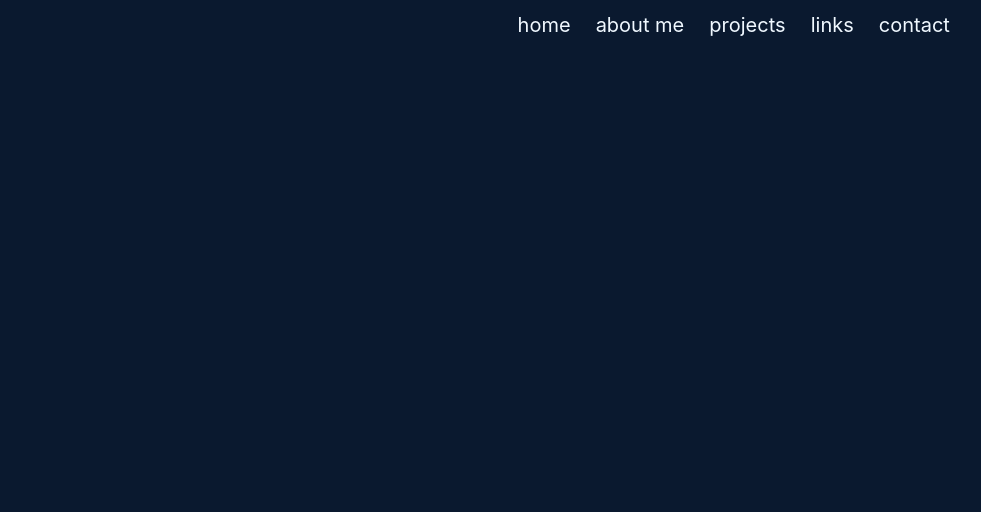
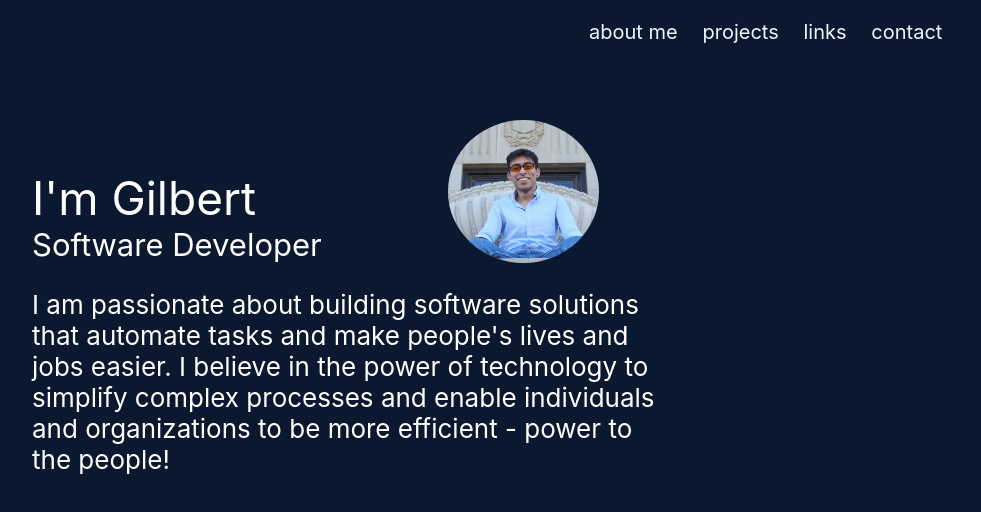
Before and after one commit to gilbertglz/gilbertglz.github.io, a React (Create React App) app in the folder my-site/: page / in a window 1280 px wide. Shown: the top 512 px of the page, without its empty margins (292-1273 px from the left). Built offline with nearby package versions, Linux system fonts and the light colour scheme.

Commit message:
feat(Home): added content to home and generated animation and styling to it

```diff
--- a/my-site/src/App.css
+++ b/my-site/src/App.css
@@ -1,5 +1,4 @@
 .App-header {
-  background-color: #0a192f;
   min-height: 100vh;
   display: flex;
   flex-direction: column;
@@ -25,7 +24,7 @@
 }
 
 ::-webkit-scrollbar-track {
-  background-color: rgba(18, 13, 85, 0.555);
+  background-color: rgba(148, 144, 216, 0.226);
 }
 
 /* For Firefox */
@@ -40,5 +39,5 @@
 }
 
 ::-moz-scrollbar-track {
-  background-color: #a7a7a7;
+  background-color: rgba(148, 144, 216, 0.226);
 }
--- a/my-site/src/App.js
+++ b/my-site/src/App.js
@@ -2,29 +2,41 @@ import './App.css';
 import NavigationBar from './NavigationBar/NavigationBar';
 import { Element } from 'react-scroll';
 import Home from './Home/Home.js';
+import AboutMe from './AboutMe/AboutMe';
+import Projects from './Projects/Projects.js';
+import Links from './Links/Links.js';
+import Contact from './Contact/Contact.js';
+import React, { useEffect } from 'react';
 
-
-function App() {
+function App () {
+  useEffect(() => {
+    const delay = setTimeout(() => {
+      window.scrollTo(0, 0);
+    }, 100);
+    return () => clearTimeout(delay);
+  }, []);
   return (
     <div className="App">
-      <NavigationBar titles={['contact','links','projects','about me', 'home']}/>
-      <header className="App-header">
+      <NavigationBar titles={['contact','links','projects','about me']}/>
       <Element name="home">
         <Home />
       </Element>
+
       <Element name="about me">
-        <Home />
+        <AboutMe />
       </Element>
+
       <Element name="projects">
-        <Home />
+        <Projects />
       </Element>
+
       <Element name="links">
-        <Home />
+        <Links />
       </Element>
+
       <Element name="contact">
-        <Home />
+        <Contact />
       </Element>
-      </header>
     </div>
   );
 }
--- a/my-site/src/Home/Home.css
+++ b/my-site/src/Home/Home.css
@@ -1,14 +1,92 @@
-.App-header {
+.Home {
   background-color: #0a192f;
-  min-height: 100vh;
-  display: flex;
-  flex-direction: column;
-  align-items: center;
-  justify-content: center;
   font-size: calc(10px + 2vmin);
   color: white;
+  margin-inline:  25%;
+  margin-top:5%;
+  margin-bottom: 10%;
+}
+.myName
+{
+  text-align: left;
+  font-size: calc(30px + 2vmin);
+}
+.myTitle
+{
+  font-size: calc(15px + 2vmin);
+  text-align: left;
+  margin:auto;
+}
+.myDetail
+{
+  animation: FadeRight 2s ease;
+}
+.headerContainer
+{
+  display: flex;
+  align-items: flex-end;
+}
+.headers
+{
+  width:max-content;
+  margin-right: 20%;
+  display: flex;
+  white-space: nowrap;
+  flex-direction: column;
+  animation: bounceInX 3s ease;
+  opacity: 0;
+  animation-fill-mode: forwards; /* Retains the final state of the animation */
+}
+.myImage
+{
+  width: 70%;
+  border-radius: 50%;
+}
+.imageContainer
+{
+  display:flex;
+  width: fit-content;
+  animation: bounceInY 3s ease;
 }
 
-.App-link {
-  color: #61dafb;
+@keyframes bounceInY {
+  0% {
+    transform: translateY(-100%);
+  }
+  60% {
+    transform: translateY(10%);
+  }
+  80% {
+    transform: translateY(-20%);
+  }
+  100% {
+    transform: translateY(0);
+  }
 }
+@keyframes bounceInX {
+  0% {
+    opacity: .2;
+    transform: translateX(-100%);
+  }
+  30%{
+    opacity: .5;
+  }
+  100% {
+    opacity:1;
+    transform: translateX(0);
+  }
+}
+
+@keyframes FadeRight{
+
+  0% {
+    opacity: .2;
+    transform: translateX(100%);
+  }
+  30%{
+    opacity: .5;
+  }
+  100% {
+    transform: translateX(0);
+  }
+}
--- a/my-site/src/Home/Home.js
+++ b/my-site/src/Home/Home.js
@@ -1,12 +1,28 @@
 import './Home.css';
+import Photo from '../Assets/DSC01230.JPG';
+import React, { Component } from "react";
 
 
-function Home() {
+function Home () {
+
 
   return (
-    <div className="App">
-      <header className="App-header">
-      </header>
+    <div className="Home" >
+      <div className='headerContainer'>
+          <div className="headers">
+            <header className="myName">
+              I'm Gilbert
+            </header>
+            <p className="myTitle">Software Developer</p>
+          </div>
+          <div className='imageContainer'>
+          <img className="myImage" src={Photo} alt="Profile"/>
+          </div>
+      </div>
+      <div className="myDetail">
+          <p >I am passionate about building software solutions that automate tasks and make people's lives and jobs easier.
+          I believe in the power of technology to simplify complex processes and enable individuals and organizations to be more efficient - power to the people!</p>
+      </div>
     </div>
   );
 }
--- /dev/null
+++ b/my-site/src/Links/Links.css
@@ -0,0 +1,14 @@
+.App-header {
+  background-color: #0a192f;
+  min-height: 100vh;
+  display: flex;
+  flex-direction: column;
+  align-items: center;
+  justify-content: center;
+  font-size: calc(10px + 2vmin);
+  color: white;
+}
+
+.App-link {
+  color: #61dafb;
+}
--- a/my-site/src/NavigationBar/NavigationBar.js
+++ b/my-site/src/NavigationBar/NavigationBar.js
@@ -5,9 +5,9 @@ import { Link } from 'react-scroll';
 function MyHeader(props) {
   const { titles } = props;
   return (
-    <nav class="navigation">
+    <nav className="navigation">
         {titles.map((title, index) => (
-          <div class="navigationCell">
+          <div className="navigationCell">
             <Link to={title} smooth={true}><a key={index}>{title}</a></Link>
           </div>
         ))}
--- a/my-site/src/index.css
+++ b/my-site/src/index.css
@@ -1,5 +1,5 @@
 body {
-  margin: 0;
+  background-color: #0a192f;
   font-family: -apple-system, BlinkMacSystemFont, 'Segoe UI', 'Roboto', 'Oxygen',
     'Ubuntu', 'Cantarell', 'Fira Sans', 'Droid Sans', 'Helvetica Neue',
     sans-serif;
```
Also changed, not shown: my-site/src/Assets/DSC01230.JPG (added).
